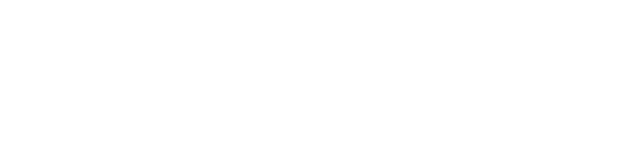
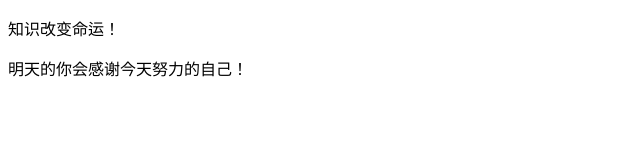
Before and after one commit to rm86626/myproject85-11, a plain HTML site: page index.html in a window 1280 px wide. Shown: the whole page, without its empty margins (0-640 px from the left). Drawn offline with Linux system fonts and the light colour scheme.

Commit message:
index.html基本结构 添加2p

```diff
--- a/index.html
+++ b/index.html
@@ -6,6 +6,7 @@
     <title>Document</title>
 </head>
 <body>
-
+    <p>知识改变命运！</p>
+    <p>明天的你会感谢今天努力的自己！</p>
 </body>
 </html>
```
